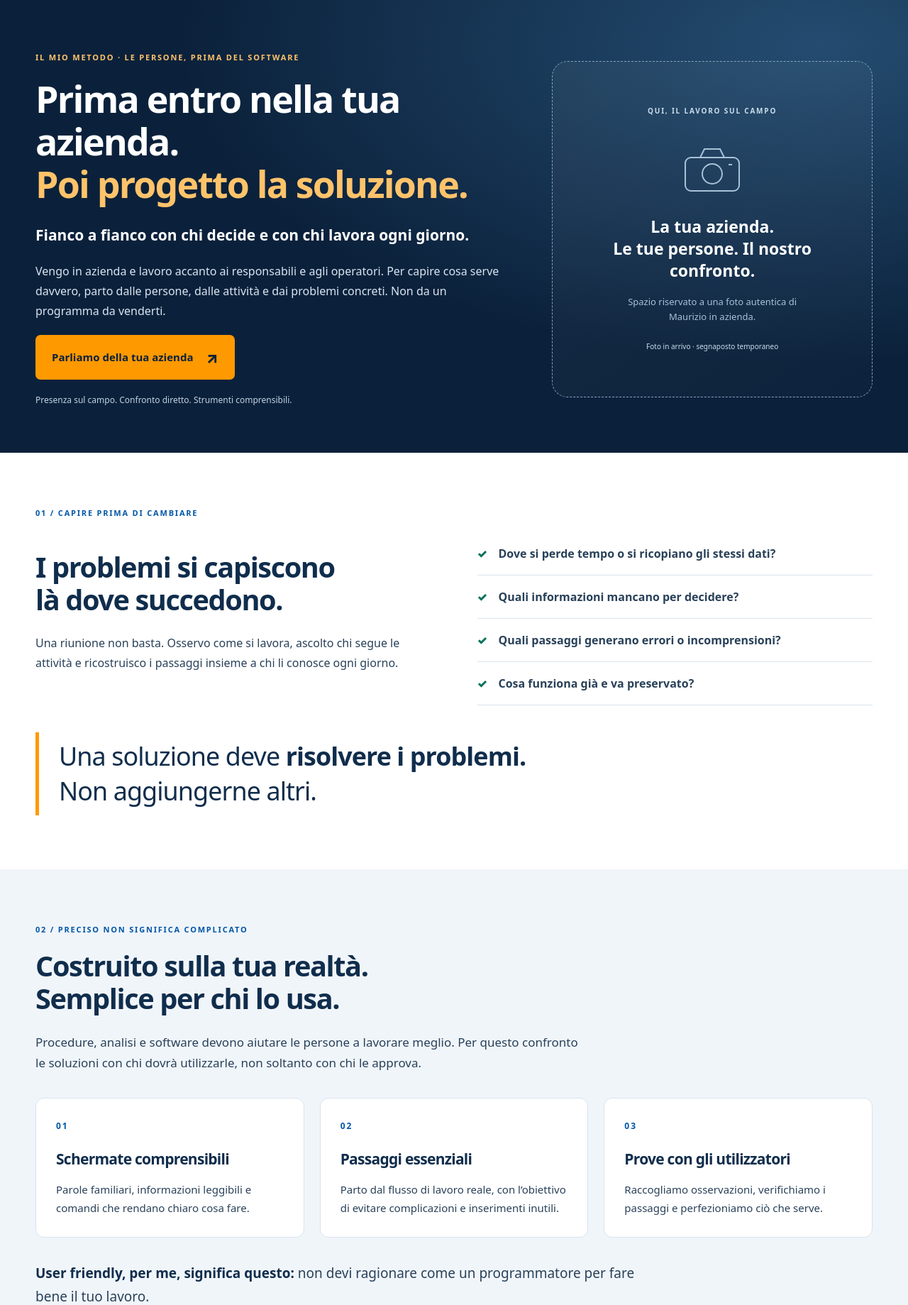
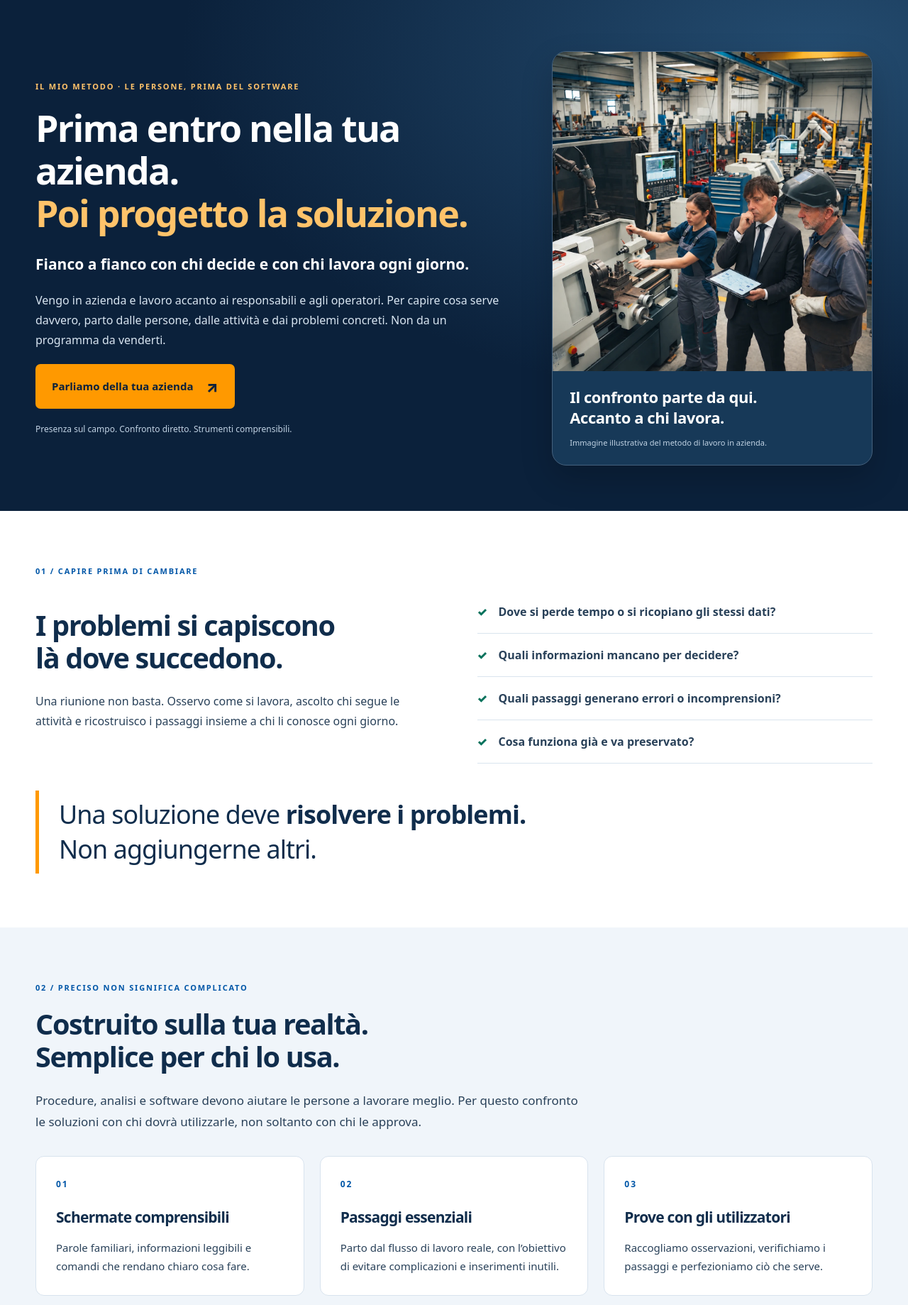
Before and after one commit to Maurizio-7887/Maurizio-Gustinicchi-website, a Flask app: page /come-lavoro in a window 1280 px wide. Shown: the part 136-1975 px from the top of the page at 71% size. Run offline with Flask 3, Linux system fonts and the light colour scheme; data comes from the database, SQL or seed files in the repository; parts of the project's set-up code (start-up, migrations or seed data) failed here and were passed over; some libraries are stand-ins or nearby versions; some web fonts are replaced.

Commit message:
Aggiungi immagini e caso operativo WhatsApp a Come lavoro

```diff
--- a/static/css/come-lavoro.css
+++ b/static/css/come-lavoro.css
@@ -46,5 +46,20 @@
 .work-page .work-final h2{color:white}.work-page .work-final .work-kicker{color:#ffc36a}.work-final p{color:#d8e5f1}
 .work-secondary{display:inline-block;color:#e4eef8;text-underline-offset:4px;font-size:14px;margin:18px 0 0 22px}
 .work-page a:focus-visible{outline:3px solid #1372c6;outline-offset:5px}.work-hero a:focus-visible,.work-final a:focus-visible{outline-color:#fff}
+.work-field-photo{margin:0;min-width:0;overflow:hidden;border-radius:20px;background:#173958;border:1px solid #45617d;box-shadow:0 18px 45px #0003}
+.work-field-photo img{display:block;width:100%;height:auto;aspect-ratio:1;object-fit:cover}
+.work-field-photo figcaption{padding:22px 24px}
+.work-field-photo strong{display:block;color:#fff;font-size:22px;line-height:1.35;letter-spacing:-.02em}
+.work-field-photo small{display:block;color:#c1d3e4;font-size:11px;line-height:1.5;margin-top:12px}
+.work-proof-band{background:#f0f5fa;border-block:1px solid #d8e3ee;margin-bottom:60px}
+.work-proof-grid{display:grid;grid-template-columns:minmax(0,1fr) minmax(0,1fr);gap:40px;align-items:center}
+.work-page .work-proof-highlight{font-size:20px;color:#075d45;font-weight:700;line-height:1.5}
+.work-proof-timeline{list-style:none;margin:25px 0;padding:0;display:grid;gap:12px}
+.work-proof-timeline li{display:flex;align-items:baseline;gap:16px;background:#fff;border-left:4px solid #07976d;padding:12px 16px;border-radius:0 8px 8px 0}
+.work-proof-timeline strong{color:#075d45;white-space:nowrap}.work-proof-timeline span{font-size:14px}
+.work-chat-proof{margin:0;min-width:0;background:#fff;border:1px solid #d8e3ee;border-radius:16px;overflow:hidden;box-shadow:0 14px 35px #102d4c12}
+.work-chat-proof a{display:block}.work-chat-proof img{display:block;width:100%;height:auto}
+.work-chat-proof figcaption{padding:18px 22px;font-size:12px;line-height:1.65;color:#52667a}.work-chat-proof figcaption span{display:block;color:#0056a7;font-weight:650;margin-top:5px}
+@media(max-width:900px){.work-proof-grid{grid-template-columns:1fr;gap:30px}.work-chat-proof{max-width:720px}.work-proof-band{margin-bottom:40px}}
 @media(max-width:900px){.work-hero-grid{gap:32px;grid-template-columns:minmax(0,1.1fr) minmax(0,.8fr)}.work-photo-placeholder{padding:25px 16px}.work-two-col{gap:32px}.work-card{padding:22px}.work-card-grid{gap:14px}.work-wrap{width:calc(100% - 44px)}}
 @media(max-width:650px){.work-wrap{width:calc(100% - 40px)}.work-hero{padding:44px 0}.work-hero-grid,.work-two-col,.work-card-grid{grid-template-columns:1fr}.work-hero-grid{gap:36px}.work-photo-placeholder{aspect-ratio:4/3;padding:25px}.work-photo-label{margin-bottom:15px}.work-photo-placeholder svg{width:65px;height:52px;margin-bottom:15px}.work-photo-placeholder figcaption strong{font-size:21px}.work-photo-placeholder figcaption>span{margin-top:12px}.work-photo-placeholder small{margin-top:14px}.work-page h1{font-size:36px}.work-page .work-lead{font-size:19px}.work-section{padding-block:45px}.work-card-grid{gap:16px}.work-card>span{margin-bottom:14px}.work-proximity{padding:26px}.work-final{padding:32px 24px;margin-bottom:40px}.work-secondary{display:block;margin:20px 0 0}.work-page .work-statement{padding-left:20px}.work-button{font-size:14px;padding:14px 18px}}
--- a/templates/come-lavoro.html
+++ b/templates/come-lavoro.html
@@ -2,7 +2,7 @@
 {% block title %}Come lavoro: in azienda, al tuo fianco | Maurizio Gustinicchi{% endblock %}
 {% block meta_description %}Lavoro in azienda fianco a fianco con responsabili e operatori: ascolto, analisi e soluzioni semplici da usare. Il confronto continua anche su WhatsApp.{% endblock %}
 {% block head_extra %}
-<link rel="stylesheet" href="{{ url_for('static', filename='css/come-lavoro.css', v='20261017') }}">
+<link rel="stylesheet" href="{{ url_for('static', filename='css/come-lavoro.css', v='20261017-images') }}">
 {% endblock %}
 {% block content %}
 <div class="work-page">
@@ -16,16 +16,9 @@
         <a class="work-button" href="/contatti#richiesta">Parliamo della tua azienda <span aria-hidden="true">↗</span></a>
         <p class="work-hero-note">Presenza sul campo. Confronto diretto. Strumenti comprensibili.</p>
       </div>
-      <figure class="work-photo-placeholder" aria-labelledby="work-photo-caption">
-        <!-- SEGNAPOSTO: sostituire con una foto autentica in azienda, autorizzata e senza dati riservati visibili. -->
-        <span class="work-photo-label">QUI, IL LAVORO SUL CAMPO</span>
-        <svg viewBox="0 0 100 80" width="100" height="80" fill="none" stroke="currentColor" stroke-width="2" aria-hidden="true" focusable="false">
-          <rect x="12" y="23" width="76" height="47" rx="8"/>
-          <path d="M33 23l6-12h22l6 12"/>
-          <circle cx="50" cy="46" r="14"/>
-          <path d="M73 33h5"/>
-        </svg>
-        <figcaption id="work-photo-caption"><strong>La tua azienda.<br>Le tue persone. Il nostro confronto.</strong><span>Spazio riservato a una foto autentica di Maurizio in azienda.</span><small>Foto in arrivo · segnaposto temporaneo</small></figcaption>
+      <figure class="work-field-photo" aria-labelledby="work-photo-caption">
+        <img src="{{ url_for('static', filename='img/come-lavoro/officina.webp') }}" width="1254" height="1254" alt="Immagine illustrativa di un consulente con tablet a confronto con gli operatori in officina" fetchpriority="high" decoding="async">
+        <figcaption id="work-photo-caption"><strong>Il confronto parte da qui.<br>Accanto a chi lavora.</strong><small>Immagine illustrativa del metodo di lavoro in azienda.</small></figcaption>
       </figure>
     </div>
   </section>
@@ -74,6 +67,28 @@
     </aside>
   </section>
 
+  <section class="work-proof-band" aria-labelledby="work-proof-title">
+    <div class="work-wrap work-section">
+      <p class="work-kicker">UN ESEMPIO CONCRETO / DALLA RICHIESTA ALL’INTERVENTO</p>
+      <div class="work-proof-grid">
+        <div>
+          <h2 id="work-proof-title">Un’esigenza alle 07:10.<br>Alle 09:12, l’intervento è già in corso.</h2>
+          <p class="work-proof-highlight">Circa due ore. Un confronto diretto. Una modifica concreta.</p>
+          <p>Il cliente chiede un avviso sui monitor di produzione per segnalare i codici con un piano di taglio da consultare. Alle 09:12 rispondo: <strong>«Sto aggiungendo»</strong>, e condivido il funzionamento dell’avviso «⚡ PIANO DI TAGLIO».</p>
+          <p>È questo il senso di essere vicini anche a distanza: partire da un problema operativo e lavorare subito a una soluzione comprensibile per chi usa il programma.</p>
+          <ol class="work-proof-timeline"><li><strong>07:10</strong><span>Il cliente descrive l’esigenza.</span></li><li><strong>09:12</strong><span>Confermo l’intervento in corso e ne descrivo il funzionamento.</span></li></ol>
+          <p class="work-availability">Un caso specifico, non una garanzia per ogni intervento. Lo scambio documenta la richiesta e l’aggiornamento sul lavoro in corso, non il collaudo o la consegna finale. Tempi e fattibilità dipendono dalla modifica e dagli accordi di assistenza.</p>
+        </div>
+        <figure class="work-chat-proof">
+          <a href="{{ url_for('static', filename='img/come-lavoro/whatsapp-intervento.webp') }}" target="_blank" rel="noopener" aria-label="Apri lo scambio WhatsApp ingrandito in una nuova scheda">
+            <img src="{{ url_for('static', filename='img/come-lavoro/whatsapp-intervento.webp') }}" width="985" height="475" alt="Scambio WhatsApp: richiesta alle 07:10 e risposta Sto aggiungendo alle 09:12. Schermate e codici di produzione oscurati." loading="lazy" decoding="async">
+          </a>
+          <figcaption>Lo scambio operativo, con gli orari visibili. Schermate e codici di produzione oscurati. <span>Tocca l’immagine per ingrandire.</span></figcaption>
+        </figure>
+      </div>
+    </div>
+  </section>
+
   <section class="work-wrap work-section work-final" aria-labelledby="work-final-title">
     <p class="work-kicker">PARTIAMO DA UN PROBLEMA REALE</p>
     <h2 id="work-final-title">Raccontami cosa oggi<br>ti complica il lavoro.</h2>
```
Also changed, not shown: static/img/come-lavoro/officina.webp (added), static/img/come-lavoro/whatsapp-intervento.webp (added).
